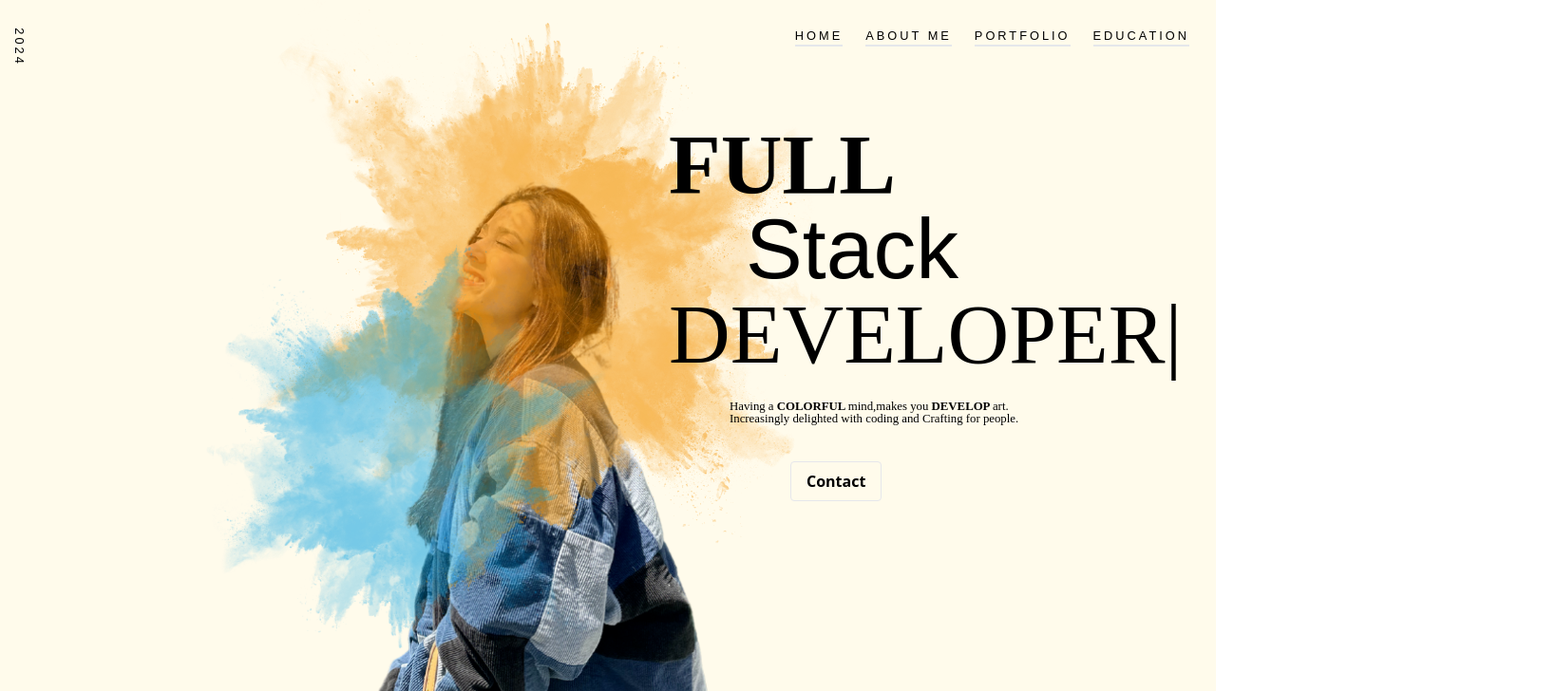
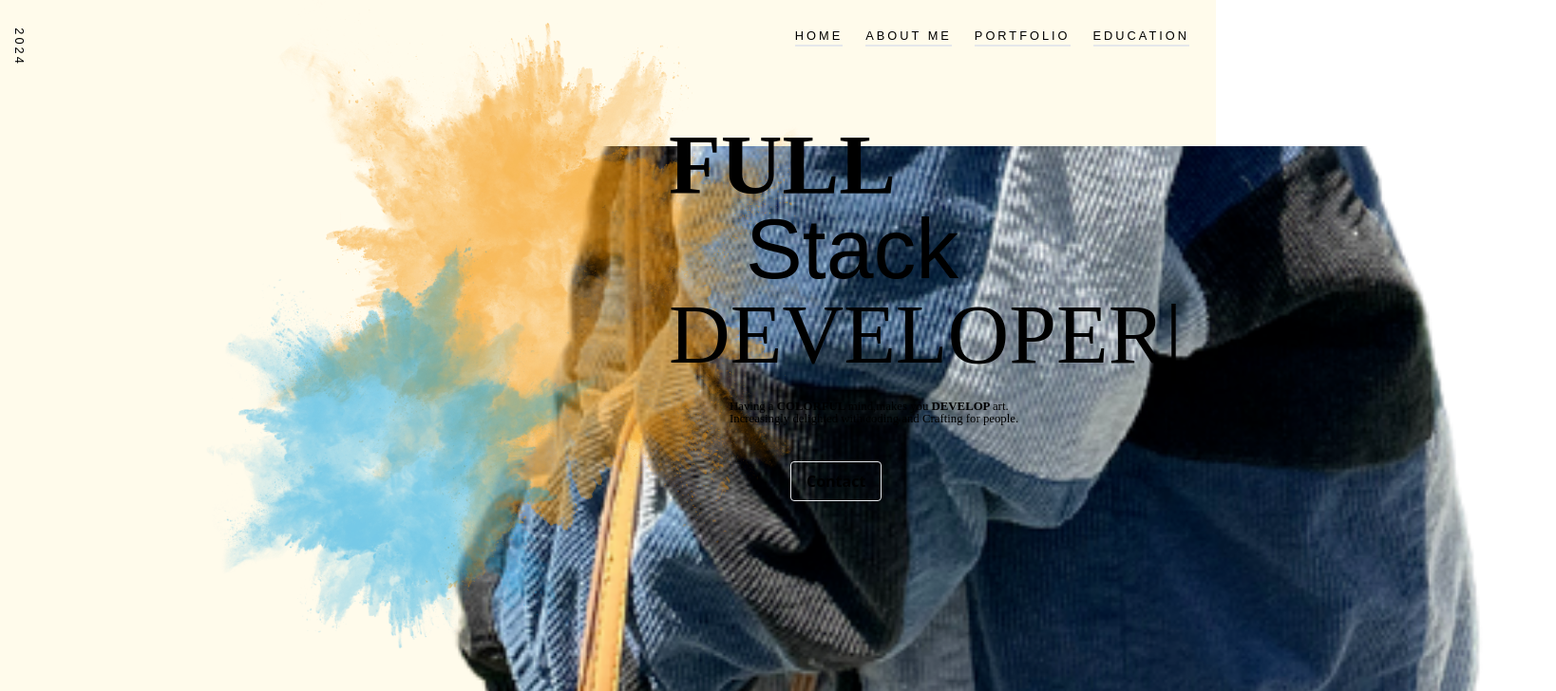
Before and after one commit to maferadr/Personal-Portfolio-ReactJS., a React (Vite) app: page / in a window 1280 px wide. Shown: the top 728 px of the page at 95% size, 1638 px wide, since content can reach past the window. Built offline with nearby package versions, Linux system fonts and the light colour scheme; a web font is replaced by a local one.

Commit message:
testing2

```diff
--- a/src/index.css
+++ b/src/index.css
@@ -31,6 +31,8 @@
 }
 
 .myself-main{
+  width: 100vw;
+  height: 60vh;
   margin-left: 15%;
   margin-top: 24%;
 }
@@ -474,6 +476,8 @@ button:hover{
   .myself-main{
     margin-left: 28%;
     margin-top: 12%;
+    width: 100vw;
+    height: 80vh;
   }
 
 }
--- a/src/pages/HomePage.jsx
+++ b/src/pages/HomePage.jsx
@@ -7,7 +7,7 @@ export default function HomePage(){
             <div className="img-container grid h-screen">
                 <img className="col-start-1 row-start-1 w-100 h-[80vh] object-cover scale-y-[-1] opacity-70" src="/assets/orange.png"></img>
                 <img className="col-start-1 row-start-1 my-60 w-30 h-[60vh] object-cover scale-x-[-1] opacity-60" src="/assets/blue-powder.png"></img>
-                <img className="myself-main col-start-1 row-start-1 w-100 h-[80vh] object-cover object-left-bottom bottom-0" src="/assets/me-main.png"></img>
+                <img className="myself-main col-start-1 row-start-1 object-cover object-left-bottom bottom-0" src="/assets/me-main.png"></img>
                 <div id="main-text" className="absolute justify-center my-[10%] ml-[55%]">
                     <h1><span id="title-1">FULL</span> <br></br><span id="title-2">Stack</span>
                     <br></br><span id="title-3">
```
